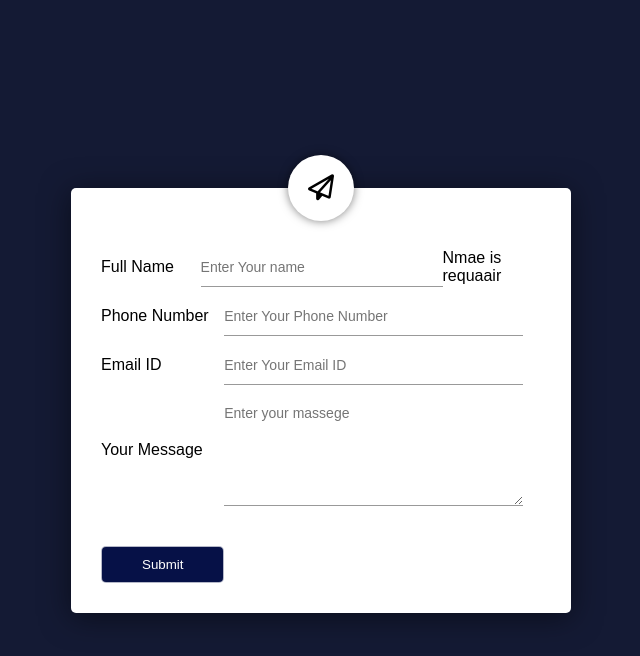
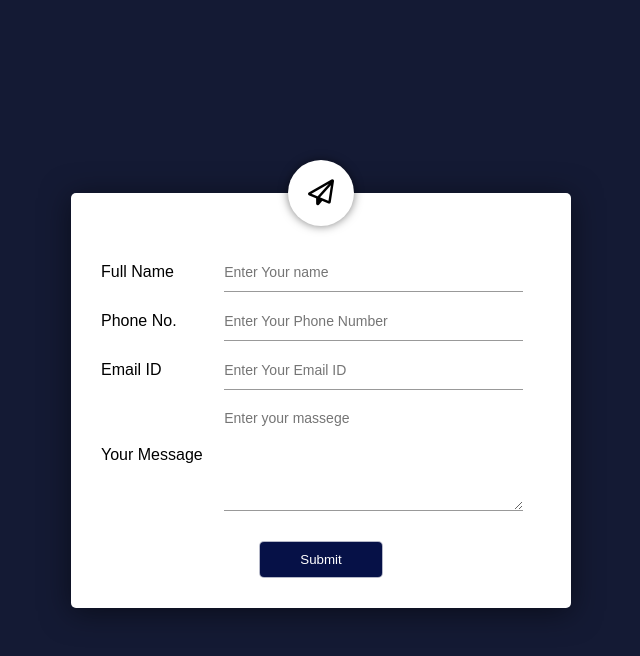
Before and after one commit to brainiac1010/My-Form-Validation, a plain HTML site: page index.html in a window 1280 px wide. Shown: the whole page, without its empty margins (319-959 px from the left). Drawn offline with Linux system fonts and the light colour scheme.

Commit message:
style complit

```diff
--- a/index.html
+++ b/index.html
@@ -17,26 +17,30 @@
             <div class="input-group">
                 <label>Full Name</label>
                 <input type="text" placeholder="Enter Your name">
-                <span id="name-error">Nmae is requaair </span>
+                <span id="name-error"></span>
 
             </div>
             <div class="input-group">
-                <label>Phone Number</label>
+                <label>Phone No.</label>
                 <input type="text" placeholder="Enter Your Phone Number">
+                <span id="phone-error"></span>
 
             </div>
             <div class="input-group">
                 <label>Email ID</label>
                 <input type="text" placeholder="Enter Your Email ID">
+                <span id="email-error"></span>
 
             </div>
             <div class="input-group">
                 <label>Your Message</label>
-               <textarea rows="5" placeholder="Enter your massege "></textarea>
+                <textarea rows="5" placeholder="Enter your massege "></textarea>
+
+                <span id="message-error"></span>
 
             </div>
             <button>Submit</button>
-
+            <span id="submit-error"></span>
 
 
         </form>
--- /dev/null
+++ b/script.js
@@ -0,0 +1 @@
+console.log("working");
--- a/style.css
+++ b/style.css
@@ -47,21 +47,23 @@
     position: relative;
 }
 
-.input-group label{
+.input-group label {
     flex-basis: 28%;
 }
 
-.input-group input, .input-group textarea{
+.input-group input,
+.input-group textarea {
     flex-basis: 68%;
     background: transparent;
     border: 0;
     outline: 0;
     padding: 10px 0;
     border-bottom: 1px solid #999;
-    color:#333;
+    color: #333;
     font-size: 16px;
 }
-::placeholder{
+
+::placeholder {
     font-size: 14px;
 }
 
@@ -78,6 +80,9 @@ form button {
     margin: 30px auto 10px;
     transition: all 0.3s ease;
     position: relative;
+    display: flex;
+    justify-content: center;
+    align-items: center;
 }
 
 
@@ -92,10 +97,26 @@ form button:hover {
     0% {
         transform: translateY(0) rotate(0);
     }
+
     50% {
         transform: translateY(-5px) rotate(5deg);
     }
+
     100% {
         transform: translateY(-10px) rotate(0);
     }
 }
+
+
+.input-group span {
+    position: absolute;
+    bottom: 12px;
+    right: 17px;
+    font-size: 14px;
+    color: #ff0000;
+    left: 80%;
+}
+
+#submit-error {
+    color: #ff0000;
+}
```
